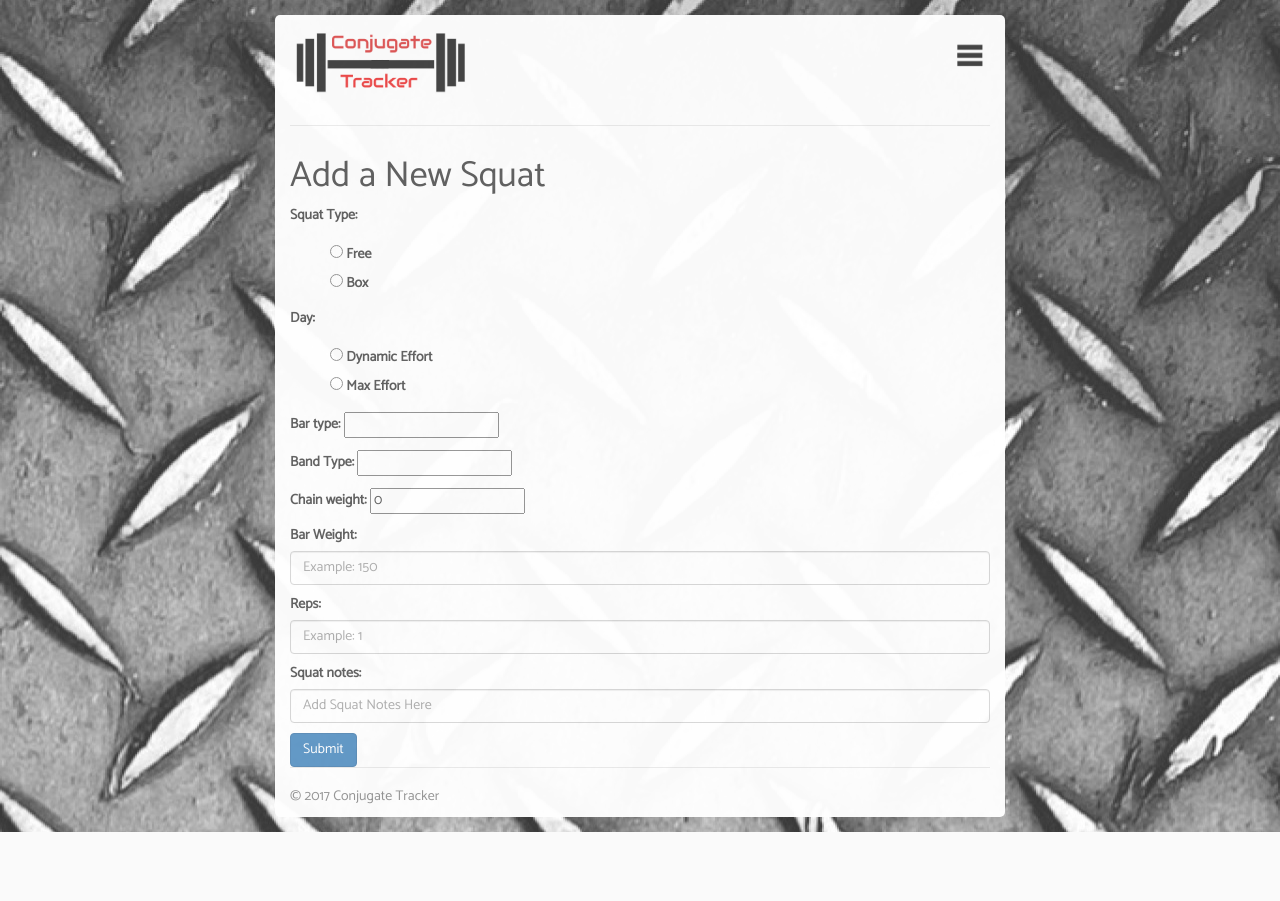
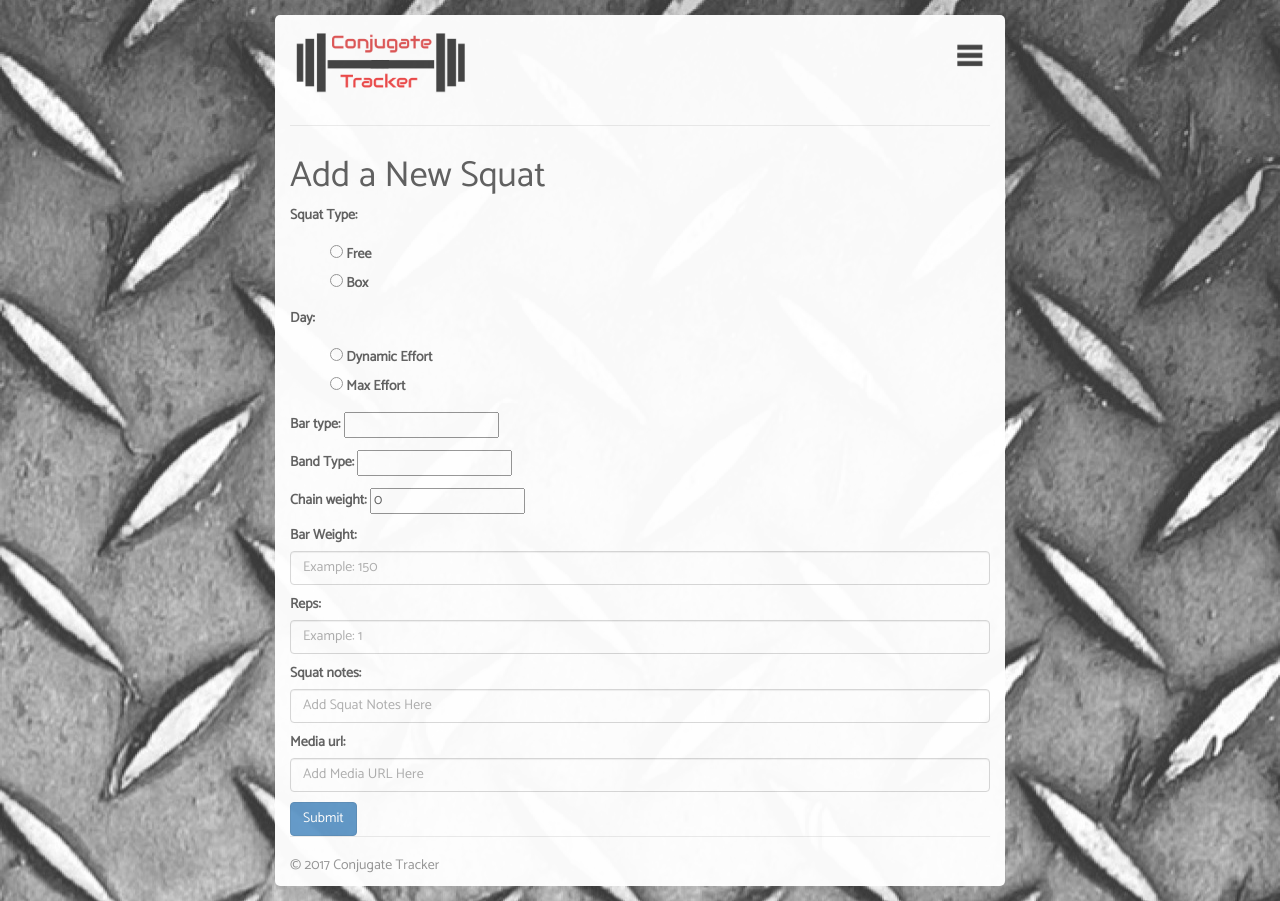
Before and after one commit to StrongAndClumsy/ConjugateTracker, a Django app: a page that uses tracker/templates/new_squat.html in a window 1280 px wide. Before the commit the page ends 832 px from the top, so only its background shows below. Run offline with Django 3.2, Linux system fonts and the light colour scheme; some libraries are stand-ins or nearby versions.

Commit message:
Add URL field for media

```diff
--- a/tracker/forms.py
+++ b/tracker/forms.py
@@ -9,7 +9,7 @@ class SquatForm(forms.ModelForm):
 	class Meta:
 		model = SquatMovement
 		fields = ['box_free','effort_type','bar_type','bands_type','chain_weight',
-		'movement_weight','movement_reps','squat_notes']
+		'movement_weight','movement_reps','squat_notes', 'media_url']
 	effort_type = forms.ChoiceField(label="Day", widget=forms.RadioSelect(), choices=EFFORT_CHOICES)
 	box_free = forms.ChoiceField(label="Squat Type", widget=forms.RadioSelect, choices=BOXFREE_CHOICES)
 	bar_type = forms.CharField(required=True, max_length=60)
@@ -18,12 +18,13 @@ class SquatForm(forms.ModelForm):
 	movement_weight = forms.IntegerField(label="Bar Weight", required=True, widget=forms.NumberInput(attrs={'class': 'form-control', 'placeholder': 'Example: 150'}))
 	movement_reps = forms.IntegerField(label="Reps", required=True, widget=forms.NumberInput(attrs={'class': 'form-control', 'placeholder': 'Example: 1'}))
 	squat_notes = forms.CharField(max_length=300,widget=forms.TextInput(attrs={'class': 'form-control', 'placeholder': 'Add Squat Notes Here'}),required=False)
+	media_url = forms.URLField(widget=forms.TextInput(attrs={'class': 'form-control', 'placeholder': 'Add Media URL Here'}),required=False)
 
 class DeadliftForm(forms.ModelForm):
 	class Meta:
 		model = DeadliftMovement
 		fields = ['sumo_conventional','deficit','block','standard','pin','chain_weight', 'bands_type',
-		'reverse','movement_weight','movement_reps','deadlift_notes']
+		'reverse','movement_weight','movement_reps','deadlift_notes', 'media_url']
 	sumo_conventional = forms.ChoiceField(label="Deadlift Style",widget=forms.RadioSelect, choices=SUMO_CHOICES)
 	deficit = forms.BooleanField(required=False)
 	block = forms.BooleanField(required=False)
@@ -35,12 +36,13 @@ class DeadliftForm(forms.ModelForm):
 	movement_weight = forms.IntegerField(label="Bar Weight", required=True, widget=forms.NumberInput(attrs={'class': 'form-control', 'placeholder': 'Example: 120'}))
 	movement_reps = forms.IntegerField(label="Reps", required=True, widget=forms.NumberInput(attrs={'class': 'form-control', 'placeholder': 'Example: 1'}))
 	deadlift_notes = forms.CharField(required=False,max_length=300,widget=forms.TextInput(attrs={'class': 'form-control', 'placeholder': 'Add Deadlift Notes Here'}))
+	media_url = forms.URLField(widget=forms.TextInput(attrs={'class': 'form-control', 'placeholder': 'Add Media URL Here'}),required=False)
 
 class BenchForm(forms.ModelForm):
 	class Meta:
 		model = BenchMovement
 		fields = ['bar_type','floor','reverse','standard','board','manpon',
-		'pin','bands_type','chain_weight','movement_weight','movement_reps','bench_notes']
+		'pin','bands_type','chain_weight','movement_weight','movement_reps','bench_notes', 'media_url']
 	bar_type = forms.CharField(max_length=60)
 	floor = forms.BooleanField(label="Floor Press",required=False)
 	reverse = forms.BooleanField(label="Reverse Band",required=False)
@@ -53,6 +55,7 @@ class BenchForm(forms.ModelForm):
 	movement_weight = forms.IntegerField(label="Bar Weight",required=True, widget=forms.NumberInput(attrs={'class': 'form-control', 'placeholder': 'Example: 150'}))
 	movement_reps = forms.IntegerField(label="Reps",required=True, widget=forms.NumberInput(attrs={'class': 'form-control', 'placeholder': 'Example: 1'}))
 	bench_notes = forms.CharField(required=False,max_length=300,widget=forms.TextInput(attrs={'class': 'form-control', 'placeholder': 'Add Bench Notes Here'}))
+	media_url = forms.URLField(widget=forms.TextInput(attrs={'class': 'form-control', 'placeholder': 'Add Media URL Here'}),required=False)
 
 
 class UpperForm(forms.ModelForm):
@@ -63,7 +66,7 @@ class UpperForm(forms.ModelForm):
 		'reverse_pec_dec','t_bar_rows','chest_supported_rows','low_rows',
 		'pullups','inverted_row','face_pulls','db_rows','db_press','pullaparts',
 		'tri_extensions','skull_crushers','jam_press','olt_press','db_rollbacks',
-		'dead_press','ab_movement','notes']
+		'dead_press','ab_movement','notes', 'media_url']
 	top_set = forms.CharField(required=False,max_length=60)
 	close_grippness = forms.CharField(label="Close Grip",required=False,max_length=60)
 	tate_press = forms.CharField(required=False,max_length=60)
@@ -92,6 +95,7 @@ class UpperForm(forms.ModelForm):
 	dead_press = forms.CharField(required=False,max_length=60)
 	ab_movement = forms.CharField(required=False,max_length=60)
 	notes = forms.CharField(required=False,max_length=300,widget=forms.TextInput(attrs={'class': 'form-control', 'placeholder': 'Add Upper Accessory Notes Here'}))
+	media_url = forms.URLField(widget=forms.TextInput(attrs={'class': 'form-control', 'placeholder': 'Add Media URL Here'}),required=False)
 
 
 class LowerForm(forms.ModelForm):
@@ -100,7 +104,7 @@ class LowerForm(forms.ModelForm):
 		fields = ['top_set','chair_dl','ghr','lunge','dimel_dl',
 		'reverse_hyper','hip_bridge','good_morning', 'step_up',
 		'belt_squat','hack_squat','leg_press','leg_curl','stiff_leg_dl',
-		'inverse_curl','front_squat','back_extension','ab_movement','notes']
+		'inverse_curl','front_squat','back_extension','ab_movement','notes', 'media_url']
 	top_set = forms.CharField(required=False,max_length=60)
 	chair_dl = forms.CharField(label="Chair Deadlift",required=False,max_length=60)
 	ghr = forms.CharField(label="GHR",required=False,max_length=60)
@@ -120,3 +124,4 @@ class LowerForm(forms.ModelForm):
 	back_extension = forms.CharField(required=False,max_length=60)
 	ab_movement = forms.CharField(required=False,max_length=60)
 	notes = forms.CharField(required=False,max_length=300,widget=forms.TextInput(attrs={'class': 'form-control', 'placeholder': 'Add Lower Accessory Notes Here'}))
+	media_url = forms.URLField(widget=forms.TextInput(attrs={'class': 'form-control', 'placeholder': 'Add Media URL Here'}),required=False)
--- a/tracker/models.py
+++ b/tracker/models.py
@@ -13,6 +13,7 @@ class SquatMovement(models.Model):
 	chain_weight = models.IntegerField(default=0, blank=True)
 	movement_weight = models.IntegerField(default=0)
 	movement_reps = models.IntegerField(default=0)
+	media_url = models.URLField(blank=True)
 
 
 
@@ -31,6 +32,7 @@ class DeadliftMovement(models.Model):
 	movement_weight = models.IntegerField(default=0)
 	movement_reps = models.IntegerField(default=0)
 	deadlift_notes = models.CharField(max_length=60, blank=True)
+	media_url = models.URLField(blank=True)
 
 class BenchMovement(models.Model):
 	user = models.ForeignKey('auth.User')
@@ -47,6 +49,7 @@ class BenchMovement(models.Model):
 	chain_weight = models.IntegerField(blank=True)
 	movement_weight = models.IntegerField(default=0)
 	movement_reps = models.IntegerField(default=0)
+	media_url = models.URLField(blank=True)
 
 
 class UpperAccessoryMovement(models.Model):
@@ -80,10 +83,7 @@ class UpperAccessoryMovement(models.Model):
 	dead_press = models.CharField(max_length=60,blank=True)
 	ab_movement = models.CharField(max_length=60,blank=True)
 	notes = models.CharField(max_length=300, blank=True)
-
-
-
-
+	media_url = models.URLField(blank=True)
 
 class LowerAccessoryMovement(models.Model):
 	user = models.ForeignKey('auth.User')
@@ -107,3 +107,4 @@ class LowerAccessoryMovement(models.Model):
 	back_extension = models.CharField(max_length=60,blank=True)
 	ab_movement = models.CharField(max_length=60,blank=True)
 	notes = models.CharField(max_length=300, blank=True)
+	media_url = models.URLField(blank=True)
--- a/tracker/templates/tracker/benchmovement_detail.html
+++ b/tracker/templates/tracker/benchmovement_detail.html
@@ -36,5 +36,6 @@
 <p><h4><b>Chain Weight: </b>{{ object.chain_weight}}</h4></p>
 <p><h4><b>Movement Weight: </b>{{ object.movement_weight}}</h4></p>
 <p><h4><b>Movement Reps: </b>{{ object.movement_reps}}</h4></p>
+<p><h4><b>Media URL: </b>{{ object.media_url}}</h4></p>
 <p><h4><b>Notes: </b>{{ object.notes}}</h4></p>
 {% endblock %}
--- a/tracker/templates/tracker/deadliftmovement_detail.html
+++ b/tracker/templates/tracker/deadliftmovement_detail.html
@@ -30,6 +30,7 @@
 <p><h4><b>Chain Weight: </b>{{ object.chain_weight}}</h4></p>
 <p><h4><b>Movement Weight: </b>{{ object.movement_weight}}</h4></p>
 <p><h4><b>Movement Reps: </b>{{ object.movement_reps}}</h4></p>
+<p><h4><b>Media URL: </b>{{ object.media_url}}</h4></p>
 <p><h4><b>Notes: </b>{{ object.notes}}</h4></p>
 
 {% endblock %}
--- a/tracker/templates/tracker/loweraccessorymovement_detail.html
+++ b/tracker/templates/tracker/loweraccessorymovement_detail.html
@@ -73,6 +73,7 @@
 <p><h4><b>Back Extension: </b>{{ object.back_extension }} </h4></p>
 {% endif %}
 
+<p><h4><b>Media URL: </b>{{ object.media_url}}</h4></p>
 <p><h4><b>Notes: </b>{{ object.notes}}</h4></p>
 
 {% endblock %}
--- a/tracker/templates/tracker/squatmovement_detail.html
+++ b/tracker/templates/tracker/squatmovement_detail.html
@@ -10,6 +10,7 @@
 <p><h4><b>Chain Weight: </b>{{ object.chain_weight}}</h4></p>
 <p><h4><b>Movement Weight: </b>{{ object.movement_weight}}</h4></p>
 <p><h4><b>Movement Reps: </b>{{ object.movement_reps}}</h4></p>
+<p><h4><b>Media URL: </b>{{ object.media_url}}</h4></p>
 <p><h4><b>Squat Notes: </b>{{object.squat_notes}}</h4></p>
 
 {% endblock %}
--- a/tracker/templates/tracker/upperaccessorymovement_detail.html
+++ b/tracker/templates/tracker/upperaccessorymovement_detail.html
@@ -109,6 +109,7 @@
 <p><h4><b> Dead Press:</b> {{object.dead_press}}</h4></p>
 {% endif %}
 
+<p><h4><b>Media URL: </b>{{ object.media_url}}</h4></p>
 <p><h4><b>Notes: </b>{{ object.notes}}</h4></p>
 
 {% endblock %}
--- a/tracker/views.py
+++ b/tracker/views.py
@@ -99,8 +99,9 @@ def new_squat(request):
             movement_weight = form.cleaned_data['movement_weight']
             movement_reps = form.cleaned_data['movement_reps']
             squat_notes = form.cleaned_data['squat_notes']
+            media_url = form.cleaned_data['media_url']
             new_squat_data = SquatMovement( user = request.user, effort_type = effort, box_free = box_free, bar_type = bar_type, bands_type = bands_type,
-                chain_weight = chain_weight, movement_weight = movement_weight,movement_reps = movement_reps, squat_notes = squat_notes)
+                chain_weight = chain_weight, movement_weight = movement_weight,movement_reps = movement_reps, squat_notes = squat_notes, media_url = media_url )
             new_squat_data.save()
             return HttpResponseRedirect('/')
     else:
@@ -123,7 +124,8 @@ def new_deadlift(request):
                 chain_weight=form.cleaned_data['chain_weight'],
                 movement_weight=form.cleaned_data['movement_weight'],
                 movement_reps=form.cleaned_data['movement_reps'],
-                deadlift_notes=form.cleaned_data['deadlift_notes']
+                deadlift_notes=form.cleaned_data['deadlift_notes'],
+                media_url=form.cleaned_data['media_url']
             )
             new_deadlift_data.save()
             return HttpResponseRedirect('/')
@@ -150,6 +152,7 @@ def new_bench(request):
                 chain_weight=form.cleaned_data['chain_weight'],
                 movement_weight=form.cleaned_data['movement_weight'],
                 movement_reps=form.cleaned_data['movement_reps'],
+                media_url=form.cleaned_data['media_url']
                 )
             new_bench_data.save()
             return HttpResponseRedirect('/')
@@ -182,7 +185,8 @@ def new_lower(request):
                 front_squat=form.cleaned_data['front_squat'],
                 back_extension=form.cleaned_data['back_extension'],
                 ab_movement=form.cleaned_data['ab_movement'],
-                notes = form.cleaned_data['notes']
+                notes = form.cleaned_data['notes'],
+                media_url=form.cleaned_data['media_url']
             )
             new_lower_data.save()
             return HttpResponseRedirect('/')
@@ -223,7 +227,8 @@ def new_upper(request):
                 db_rollbacks=form.cleaned_data['db_rollbacks'],
                 dead_press=form.cleaned_data['dead_press'],
                 ab_movement=form.cleaned_data['ab_movement'],
-                notes = form.cleaned_data['notes']
+                notes = form.cleaned_data['notes'],
+                media_url=form.cleaned_data['media_url']
                 )
             new_upper_data.save()
             return HttpResponseRedirect('/')
```
Also changed, not shown: tracker/migrations/0016_auto_20170709_1800.py (added).
